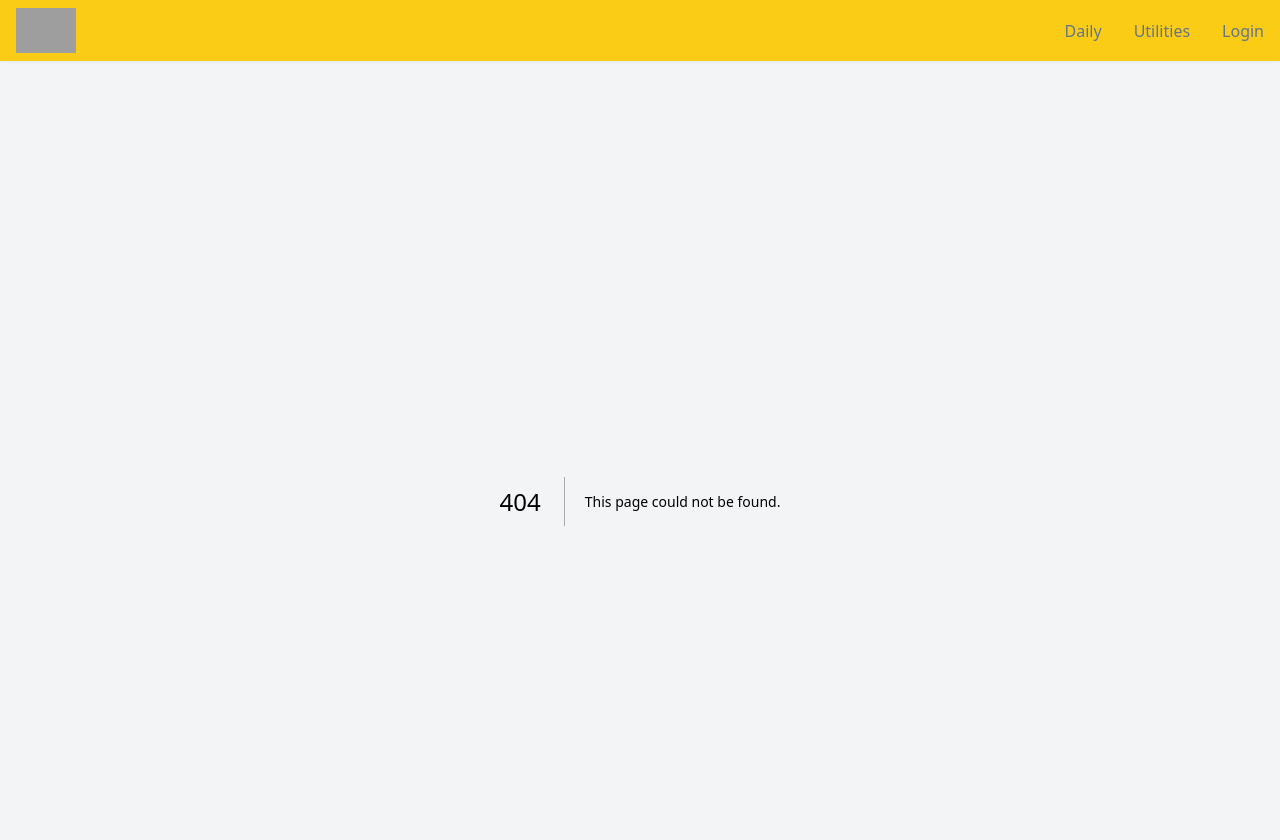
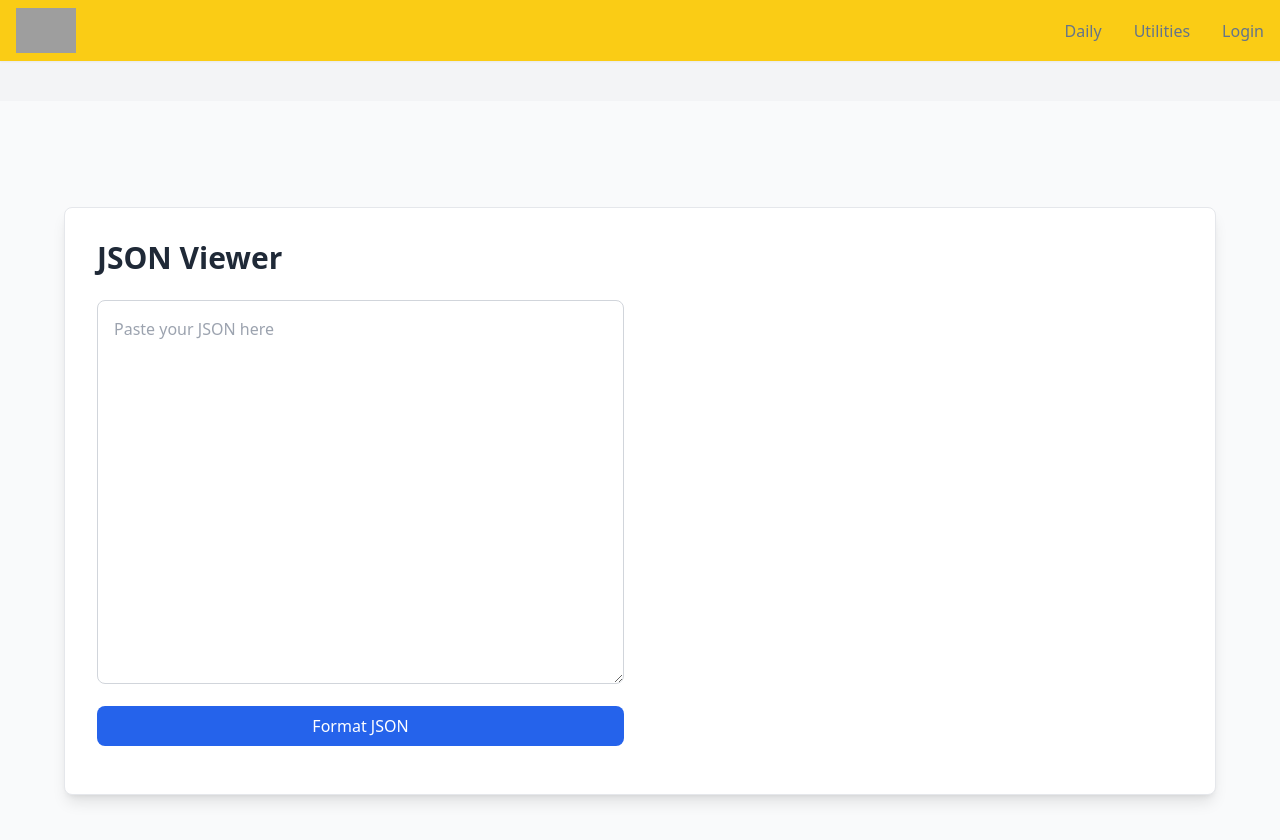
Before and after one commit to rey4799/TechOps-Tools-Hub, a Next.js app: page /utilities/json-viewer in a window 1280 px wide. Before the commit this address had no page. Shown: the top 840 px of the page. Built offline with nearby package versions, Linux system fonts and the light colour scheme; grey boxes are pictures that could not be loaded.

Commit message:
add new feature json viewer

```diff
--- /dev/null
+++ b/src/app/utilities/json-viewer/page.js
@@ -0,0 +1,9 @@
+import JsonViewer from '@/components/JsonViewer';
+
+export default function JsonViewerPage() {
+  return (
+    <div>
+      <JsonViewer />
+    </div>
+  );
+}
--- a/src/app/utilities/page.js
+++ b/src/app/utilities/page.js
@@ -30,6 +30,11 @@ export const metadata = {
               Base64 to Image Preview
             </a>
           </li>
+          <li>
+            <a href="/utilities/json-viewer" className="text-lg text-blue-600 hover:underline">
+             Json Viewer
+            </a>
+          </li>
         </ul>
       </div>
     );
--- /dev/null
+++ b/src/components/JsonViewer.js
@@ -0,0 +1,78 @@
+"use client";
+import { useState } from 'react';
+
+export default function JsonViewer() {
+  const [jsonInput, setJsonInput] = useState('');
+  const [formattedJson, setFormattedJson] = useState('');
+  const [error, setError] = useState('');
+  const [searchQuery, setSearchQuery] = useState('');
+
+  const handleFormatJson = () => {
+    try {
+      const parsedJson = JSON.parse(jsonInput);
+      const prettyJson = JSON.stringify(parsedJson, null, 2); // Indentasi 2 spasi
+      setFormattedJson(prettyJson);
+      setError('');
+    } catch (e) {
+      setError('Invalid JSON format. Please check your input.');
+      setFormattedJson('');
+    }
+  };
+
+  const handleSearchChange = (e) => {
+    setSearchQuery(e.target.value);
+  };
+
+  const filteredJson = formattedJson
+    .split('\n')
+    .filter((line) =>
+      line.toLowerCase().includes(searchQuery.toLowerCase())
+    )
+    .join('\n');
+
+  return (
+    <div className="min-h-screen flex items-center justify-center bg-gray-50 py-6">
+      <div className="w-full max-w-6xl p-8 bg-white rounded-lg shadow-lg border border-gray-200">
+        <h1 className="text-3xl font-semibold text-gray-800 mb-6">JSON Viewer</h1>
+
+        {/* Layout dengan 2 kolom */}
+        <div className="grid grid-cols-1 md:grid-cols-2 gap-8">
+          {/* Kolom Kiri: Input JSON */}
+          <div>
+            <textarea
+              value={jsonInput}
+              onChange={(e) => setJsonInput(e.target.value)}
+              placeholder="Paste your JSON here"
+              className="w-full h-96 p-4 border border-gray-300 rounded-lg focus:outline-none focus:ring-2 focus:ring-blue-500 mb-4 text-gray-700"
+            />
+            <button
+              onClick={handleFormatJson}
+              className="w-full bg-blue-600 text-white py-2 rounded-lg hover:bg-blue-700 focus:outline-none focus:ring-2 focus:ring-blue-400 mb-4 transition duration-300"
+            >
+              Format JSON
+            </button>
+            {error && <p className="text-red-600 text-center mb-4">{error}</p>}
+          </div>
+
+          {/* Kolom Kanan: Hasil JSON */}
+          <div>
+            {formattedJson && (
+              <div>
+                <input
+                  type="text"
+                  placeholder="Search in formatted JSON..."
+                  value={searchQuery}
+                  onChange={handleSearchChange}
+                  className="w-full p-3 border border-gray-300 rounded-lg focus:outline-none focus:ring-2 focus:ring-blue-500 mb-4"
+                />
+                <pre className="bg-gray-100 text-left p-4 rounded-lg overflow-x-auto max-h-[80vh] border border-gray-200 text-gray-700">
+                  {filteredJson || formattedJson}
+                </pre>
+              </div>
+            )}
+          </div>
+        </div>
+      </div>
+    </div>
+  );
+}
```
